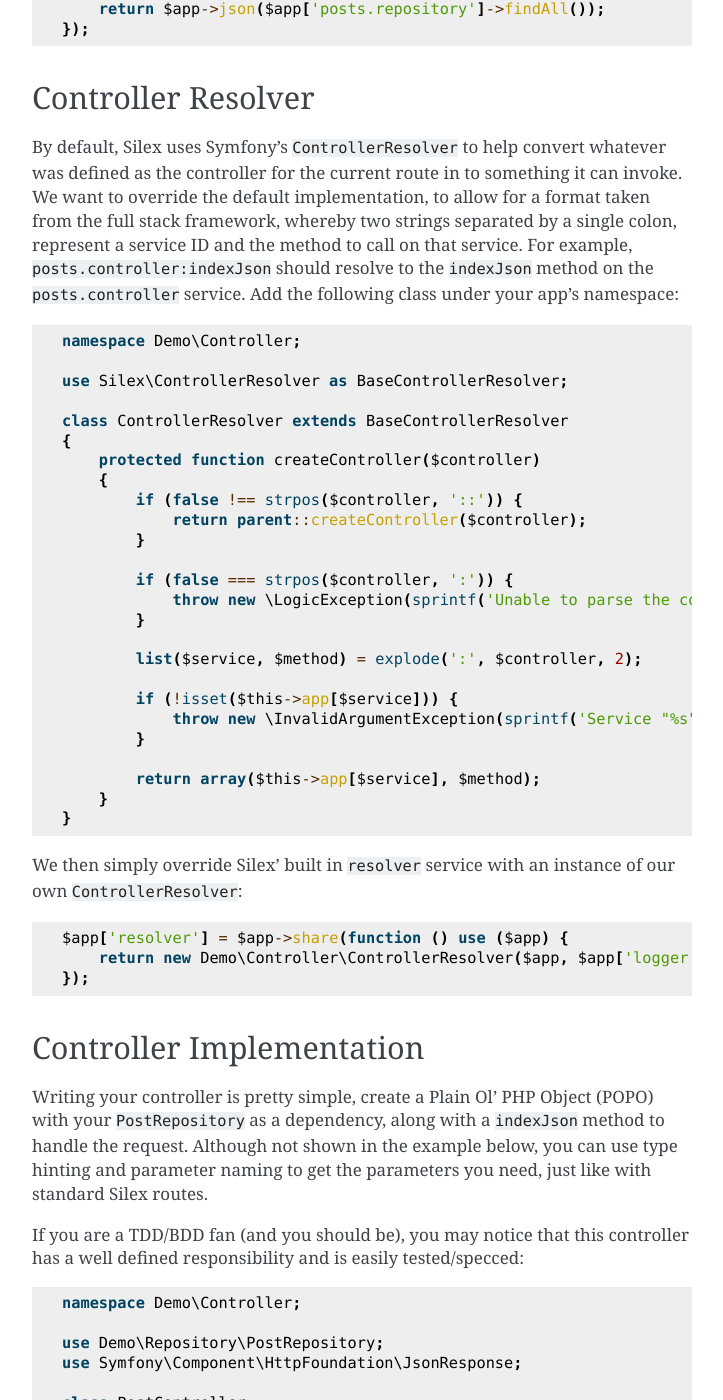
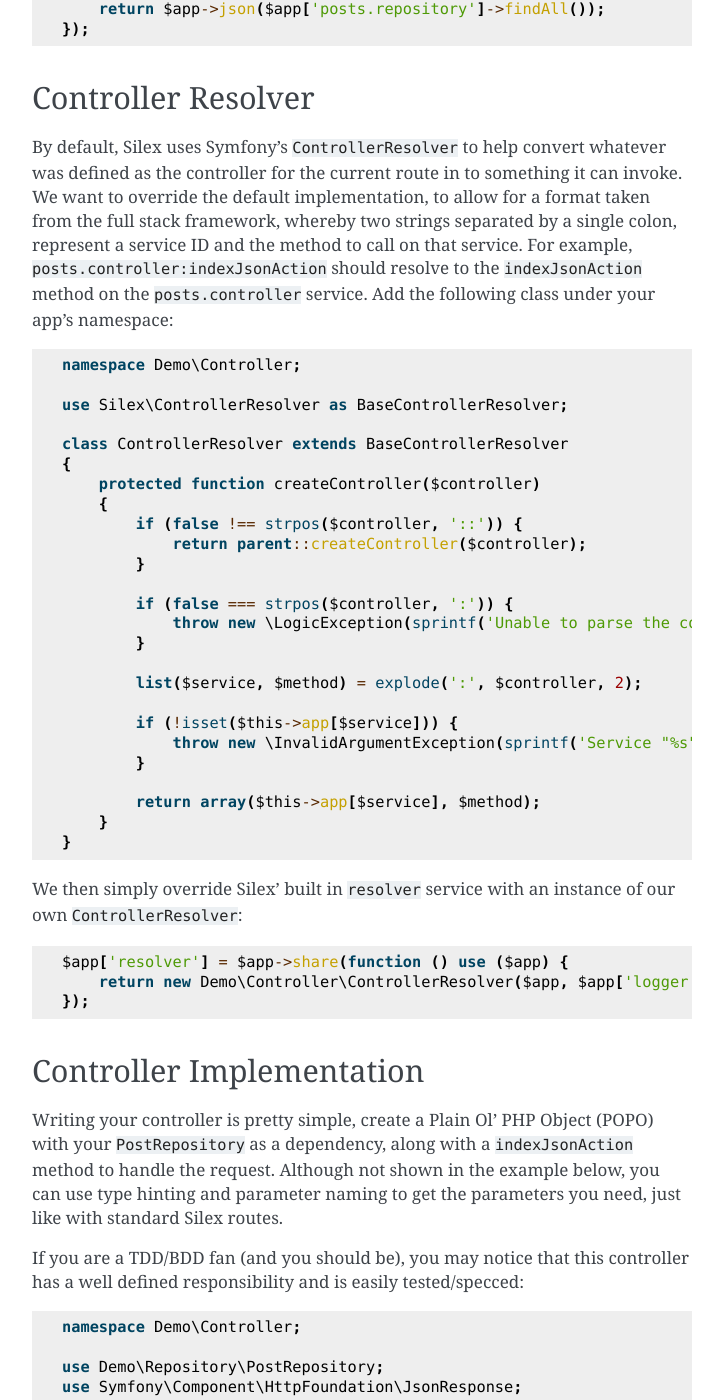
Before and after one commit to silexphp/Silex, a Sphinx documentation site: the page built from doc/cookbook/controllers_as_services.rst, in a window 1280 px wide and 1400 px high, scrolled down 616 px. Shown: the whole window, without its empty margins (388-1111 px from the left). Built offline with Sphinx 7.4.7, drawn with Linux system fonts in a browser that asks for light colours; some of the changed text lies outside the part shown.

Commit message:
Rename indexJson method

```diff
--- a/doc/cookbook/controllers_as_services.rst
+++ b/doc/cookbook/controllers_as_services.rst
@@ -35,7 +35,7 @@ whatever was defined as the controller for the current route in to something it
 can invoke. We want to override the default implementation, to allow for a format
 taken from the full stack framework, whereby two strings separated by a single
 colon, represent a service ID and the method to call on that service. For
-example, ``posts.controller:indexJson`` should resolve to the ``indexJson``
+example, ``posts.controller:indexJsonAction`` should resolve to the ``indexJsonAction``
 method on the ``posts.controller`` service. Add the following class under your
 app's namespace::
 
@@ -76,7 +76,7 @@ Controller Implementation
 -------------------------
 
 Writing your controller is pretty simple, create a Plain Ol' PHP Object (POPO)
-with your ``PostRepository`` as a dependency, along with a ``indexJson`` method
+with your ``PostRepository`` as a dependency, along with a ``indexJsonAction`` method
 to handle the request. Although not shown in the example below, you can use type
 hinting and parameter naming to get the parameters you need, just like with
 standard Silex routes.
@@ -98,7 +98,7 @@ controller has a well defined responsibility and is easily tested/specced::
             $this->repo = $repo;
         }
 
-        public function indexJson()
+        public function indexJsonAction()
         {
             return new JsonResponse($this->repo->findAll());
         }
@@ -110,4 +110,4 @@ And lastly, define your controller as a service in the application::
         return new PostController($app['posts.repository']);
     });
 
-    $app->get('/posts.json', "posts.controller:indexJson");
+    $app->get('/posts.json', "posts.controller:indexJsonAction");
```
